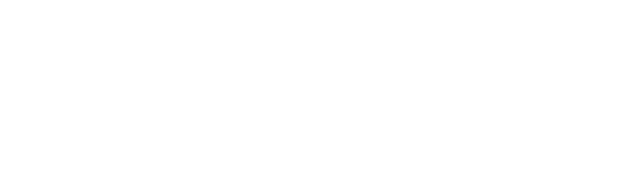
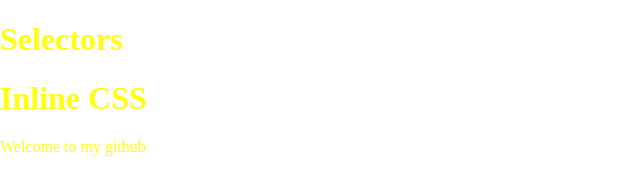
Before and after one commit to dev-kumaresan/css-workflows, a plain HTML site: page Embeded-inline-styling/index.html in a window 1280 px wide. Shown: the whole page, without its empty margins (0-640 px from the left). Drawn offline with Linux system fonts and the light colour scheme.

Commit message:
Embeded-inline-styling

```diff
--- a/Embeded-inline-styling/index.html
+++ b/Embeded-inline-styling/index.html
@@ -1,3 +1,4 @@
+<!-- Example of Inline and Embeded css -->
 <!DOCTYPE html>
 <html lang="en">
 <head>
@@ -5,8 +6,17 @@
     <meta http-equiv="X-UA-Compatible" content="IE=edge">
     <meta name="viewport" content="width=device-width, initial-scale=1.0">
     <title>Document</title>
+  <style>
+      .heading{
+          color:#ffff0f;
+      }
+  </style>
 </head>
 <body>
-
+    <div class="heading" style="position:absolute;top:0;left:0;width:100%;">
+            <h1>Selectors</h1>
+            <h1>Inline CSS</h1>
+            <p>Welcome to my github</p>
+    </div>
 </body>
 </html>
```
